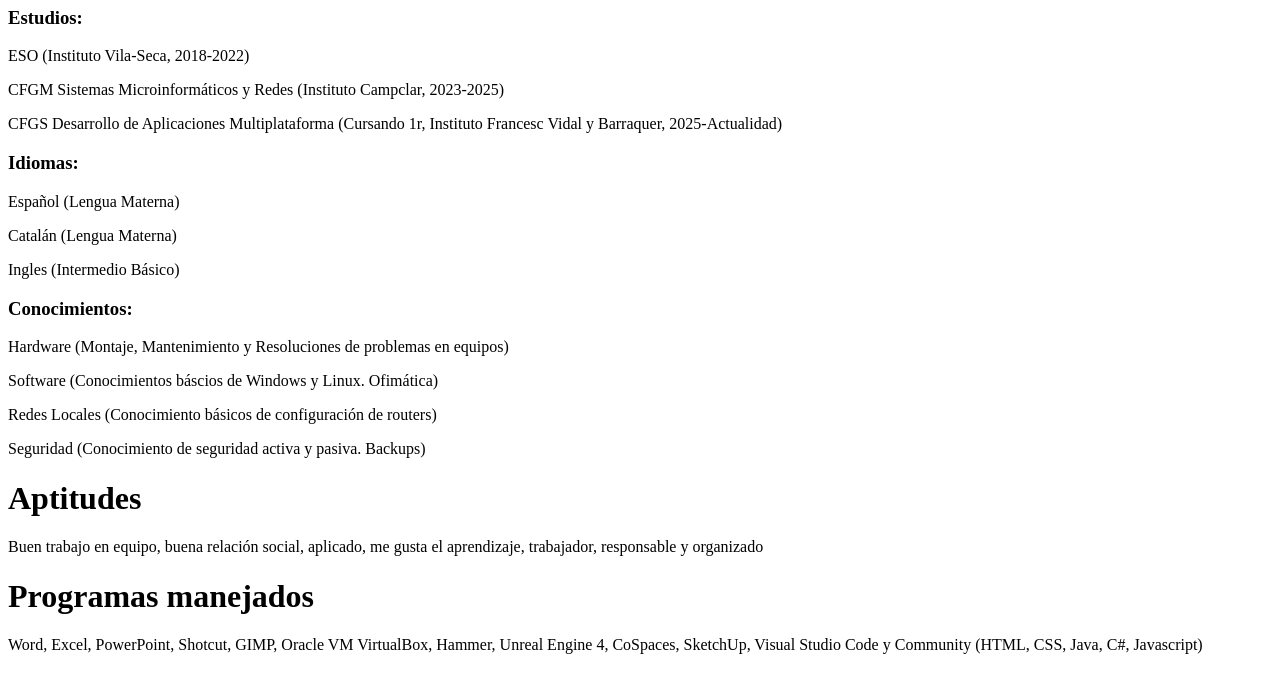
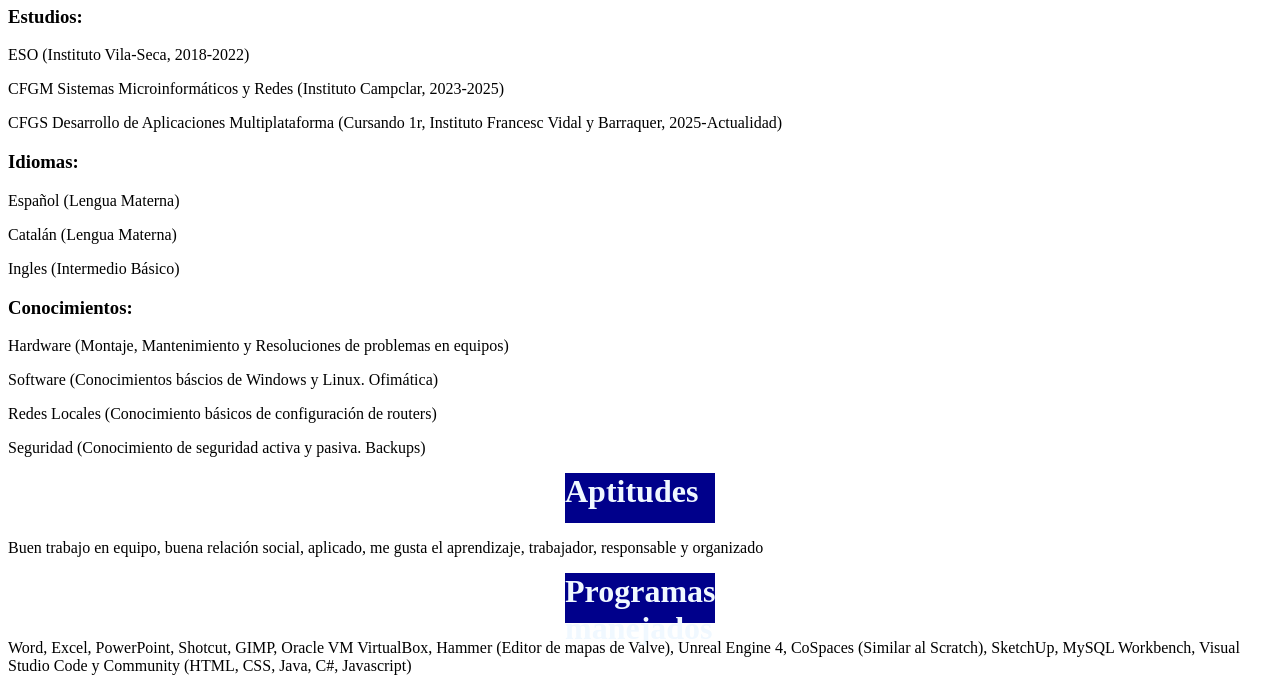
Before and after one commit to ezdi169/Ezequiel, a plain HTML site: page index.html in a window 1280 px wide. Shown: the part 307-998 px from the top of the page. Before the commit the page ends 977 px from the top, so only its background shows below. Drawn offline with Linux system fonts and the light colour scheme.

Commit message:
Update index.html and edicion.css

```diff
--- /dev/null
+++ b/edicion.css
@@ -0,0 +1,7 @@
+h1{
+    background-color: darkblue;
+    color: aliceblue;
+    height: 50px;
+    width: 150px;
+    margin: 0 auto;
+}
--- a/index.html
+++ b/index.html
@@ -3,6 +3,7 @@
 <head>
     <meta charset="UTF-8">
     <meta name="viewport" content="width=device-width, initial-scale=1.0">
+    <link rel="stylesheet" href="edicion.css">
     <title>Mi Github Page</title>
 </head>
 <body>
@@ -44,7 +45,8 @@
 
     <div>
         <h1>Programas manejados</h1>
-        <p>Word, Excel, PowerPoint, Shotcut, GIMP, Oracle VM VirtualBox, Hammer, Unreal Engine 4, CoSpaces, SketchUp,
+        <p>Word, Excel, PowerPoint, Shotcut, GIMP, Oracle VM VirtualBox, Hammer (Editor de mapas de Valve),
+        Unreal Engine 4, CoSpaces (Similar al Scratch), SketchUp, MySQL Workbench,
         Visual Studio Code y Community (HTML, CSS, Java, C#, Javascript)</p>
     </div>
 </body>
```
